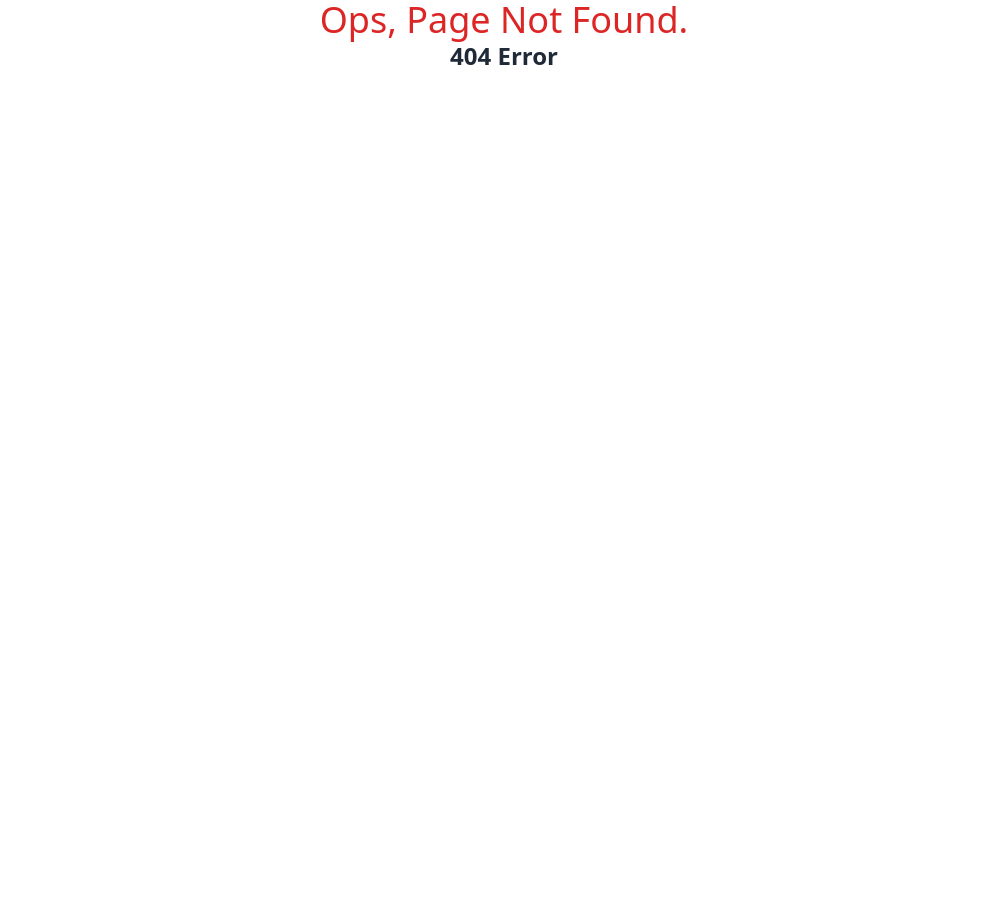
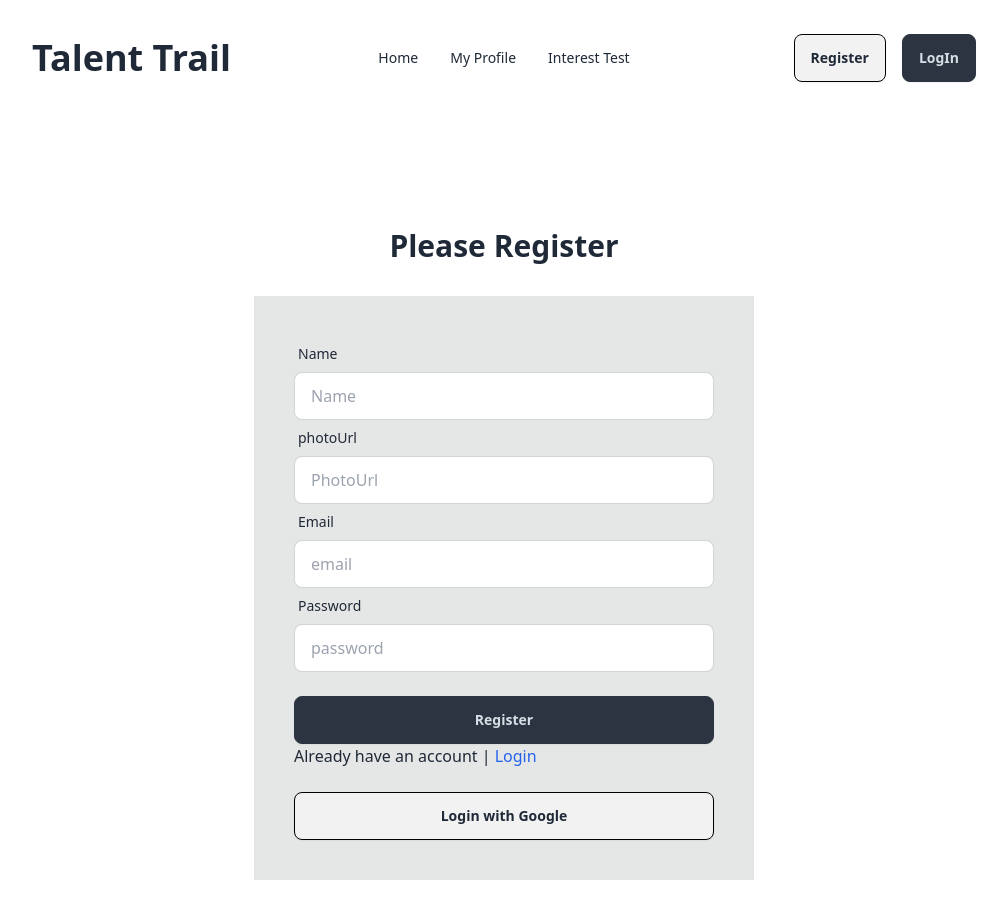
Before and after one commit to Imranahmed935/Talent-Trail, a React (Vite) app: page /register in a window 1280 px wide. Before the commit this address had no page. Shown: the top 918 px of the page, without its empty margins (136-1143 px from the left). Before the commit the page ends 800 px from the top, so only its background shows below. Built offline with nearby package versions, Linux system fonts and the light colour scheme.

Commit message:
register and login form added

```diff
--- a/src/Components/Details/Details.jsx
+++ b/src/Components/Details/Details.jsx
@@ -21,9 +21,9 @@ const Details = () => {
 
   return (
     <div>
-      <nav className='lg:w-9/12 mx-auto py-6'>
+      {/* <nav className='lg:w-9/12 mx-auto py-6'>
         <Navbar />
-      </nav>
+      </nav> */}
       <div className="card p-2 lg:w-9/12 mx-auto">
         <figure>
           <img src={image} className='lg:w-1/2 w-full h-60' alt="Service" />
--- a/src/Components/Navbar/Navbar.jsx
+++ b/src/Components/Navbar/Navbar.jsx
@@ -38,8 +38,9 @@ const Navbar = () => {
       {links}
     </ul>
   </div>
-  <div className="navbar-end">
-    <a className="btn">Login</a>
+  <div className="navbar-end flex gap-4">
+    <Link to={'/register'} className="btn border border-black">Register</Link>
+    <Link to={'/login'} className="btn btn-neutral">LogIn</Link>
   </div>
 </div>
     );
--- /dev/null
+++ b/src/Pages/Login.jsx
@@ -0,0 +1,46 @@
+import React from 'react';
+import Navbar from '../Components/Navbar/Navbar';
+import { Link } from 'react-router-dom';
+
+const Login = () => {
+    return (
+        <div>
+            <nav className='lg:w-9/12 mx-auto py-6'>
+             <Navbar/>
+           </nav>
+           <div className="hero py-32">
+  <div className=" flex-col">
+    <div className="text-center lg:text-left">
+      <h1 className="text-3xl font-bold py-4 text-center mb-4">Please Login </h1>
+    </div>
+    <div className="lg:w-[500px] w-full bg-base-300 p-10">
+      <form className="">
+        <div className="form-control">
+          <label className="label">
+            <span className="label-text">Email</span>
+          </label>
+          <input type="email" name='email' placeholder="email" className="input input-bordered" required />
+        </div>
+        <div className="form-control">
+          <label className="label">
+            <span className="label-text">Password</span>
+          </label>
+          <input type="password" name='password' placeholder="password" className="input input-bordered" required />
+        </div>
+        <div className="form-control mt-6">
+          <button className="btn btn-neutral">Login</button>
+          <p>don't have an account | <Link to={'/register'} className='text-blue-600'>Register</Link></p>
+        </div>
+
+      </form>
+      <div className="form-control mt-6">
+          <button className="btn border border-black">Login with Google</button>
+    </div>
+    </div>
+  </div>
+</div>
+        </div>
+    );
+};
+
+export default Login;
--- /dev/null
+++ b/src/Pages/Register.jsx
@@ -0,0 +1,57 @@
+import React from 'react';
+import Navbar from '../Components/Navbar/Navbar';
+import { Link } from 'react-router-dom';
+
+const Register = () => {
+    return (
+        <div>
+            <nav className='lg:w-9/12 mx-auto py-6'>
+             <Navbar/>
+           </nav>
+           <div className="hero py-24">
+  <div className=" flex-col">
+    <div className="text-center lg:text-left">
+      <h1 className="text-3xl font-bold py-4 text-center mb-4">Please Register </h1>
+    </div>
+    <div className="lg:w-[500px] w-full bg-base-300 p-10">
+      <form className="">
+        <div className="form-control">
+          <label className="label">
+            <span className="label-text">Name</span>
+          </label>
+          <input type="text" placeholder="Name" name='name' className="input input-bordered" required />
+        </div>
+        <div className="form-control">
+          <label className="label">
+            <span className="label-text">photoUrl</span>
+          </label>
+          <input type="text" placeholder="PhotoUrl" name='photo' className="input input-bordered" required />
+        </div>
+        <div className="form-control">
+          <label className="label">
+            <span className="label-text">Email</span>
+          </label>
+          <input type="email" name='email' placeholder="email" className="input input-bordered" required />
+        </div>
+        <div className="form-control">
+          <label className="label">
+            <span className="label-text">Password</span>
+          </label>
+          <input type="password" name='password' placeholder="password" className="input input-bordered" required />
+        </div>
+        <div className="form-control mt-6">
+          <button className="btn btn-neutral">Register</button>
+          <p>Already have an account | <Link to={'/login'} className='text-blue-600'>Login</Link></p>
+        </div>
+      </form>
+      <div className="form-control mt-6">
+          <button className="btn border border-black">Login with Google</button>
+    </div>
+    </div>
+  </div>
+</div>
+        </div>
+    );
+};
+
+export default Register;
```
Also changed, not shown: src/Routes/Routes.jsx (+10 -0 lines).
